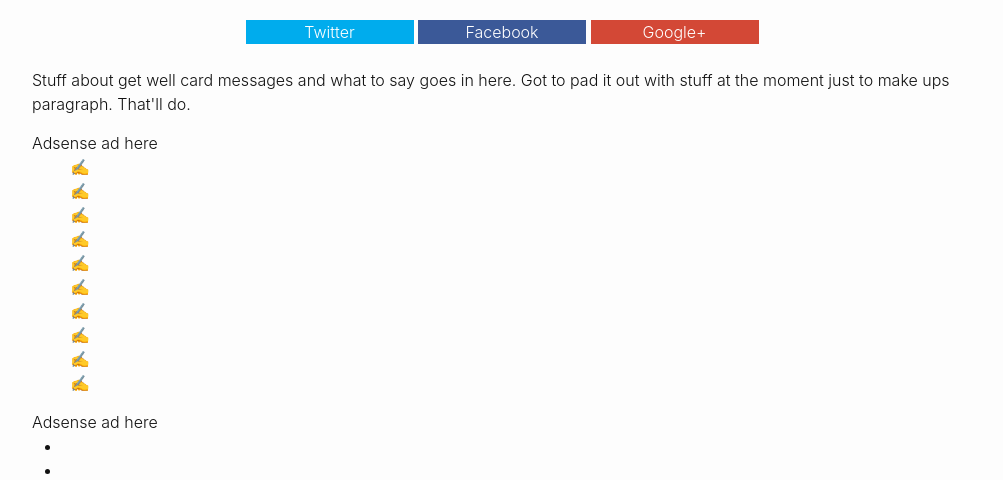
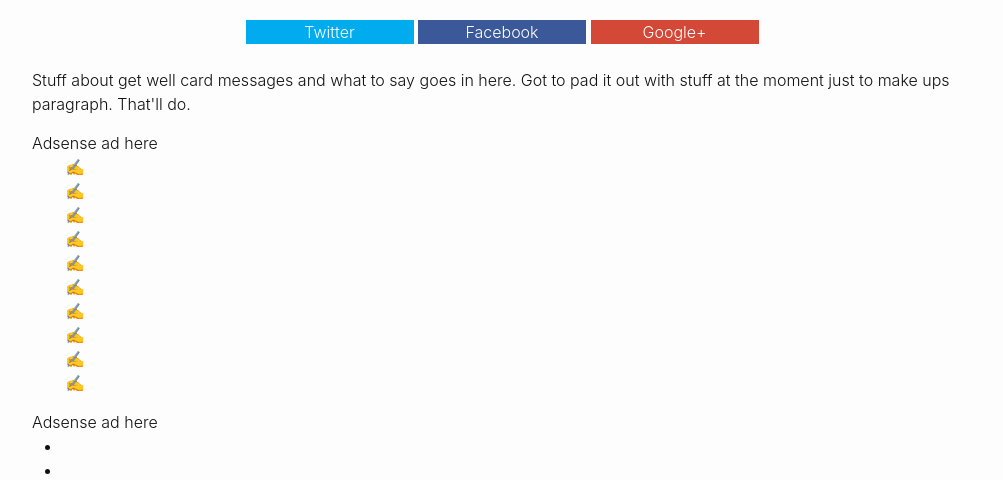
Before and after one commit to andyml123/andyml123.github.io, a Jekyll site: the page index2.html, which Jekyll copies as it is, in a window 1280 px wide. Shown: the part 326-806 px from the top of the page, without its empty margins (138-1141 px from the left). Built offline with Jekyll 4.4.1, drawn with Linux system fonts in a browser that asks for light colours.

Commit message:
Update _layout.scss

```diff
--- a/_sass/_layout.scss
+++ b/_sass/_layout.scss
@@ -433,7 +433,7 @@ hr {
 
 ul.heart{
     list-style:none;
-    padding-left:.5em
+    padding-left:3px;
     }
 
 ul.heart li:before{
```
